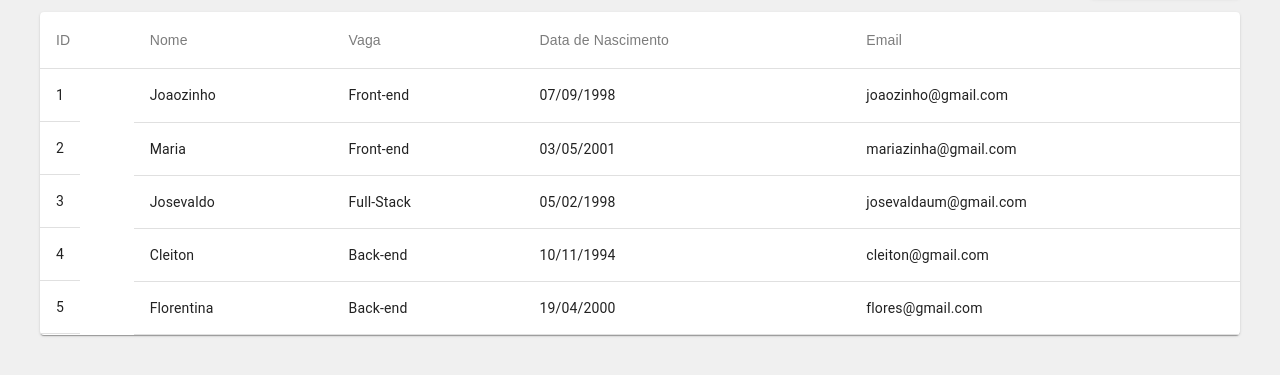
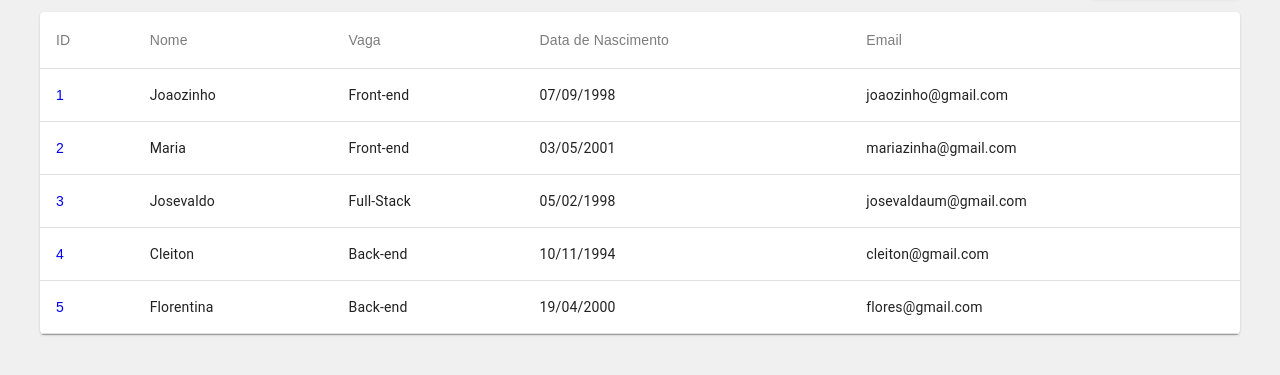
Before and after one commit to luanfv/jobs, a React (Create React App) app: page / in a window 1280 px wide. Shown: the part 183-558 px from the top of the page. Built offline with nearby package versions, Linux system fonts and the light colour scheme.

Commit message:
Id adjustment

```diff
--- a/src/components/Table/index.jsx
+++ b/src/components/Table/index.jsx
@@ -45,11 +45,9 @@ export default () => (
             <TableBody>
                 {rows.map(row => (
                 <TableRowStyle key={row.id} onClick={() => console.log(row)}>
-                    <LinkStyle to='/user'>
-                        <TableCell component="th" scope="row">
-                            {row.id}
-                        </TableCell>
-                    </LinkStyle>
+                    <TableCell component="th" scope="row">
+                        <LinkStyle to='/user'>{row.id}</LinkStyle>
+                    </TableCell>
                     <TableCell>{row.name}</TableCell>
                     <TableCell>{row.stack}</TableCell>
                     <TableCell>{row.birth}</TableCell>
```
